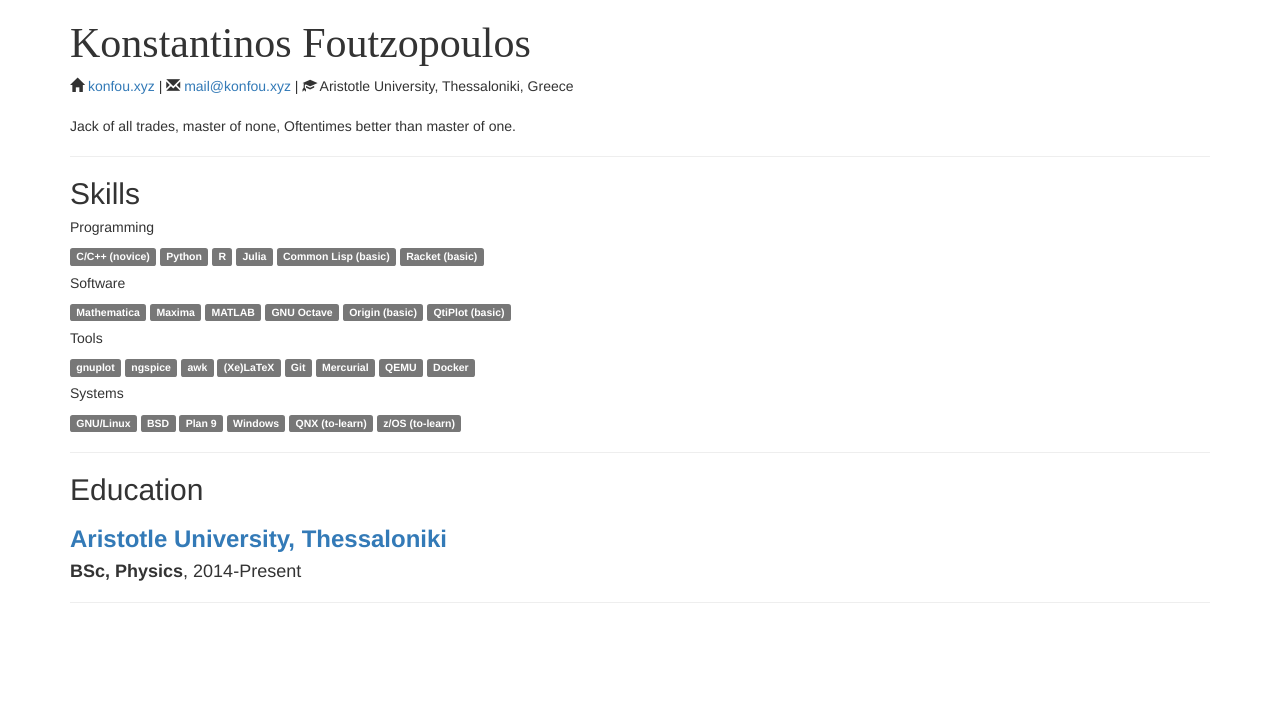
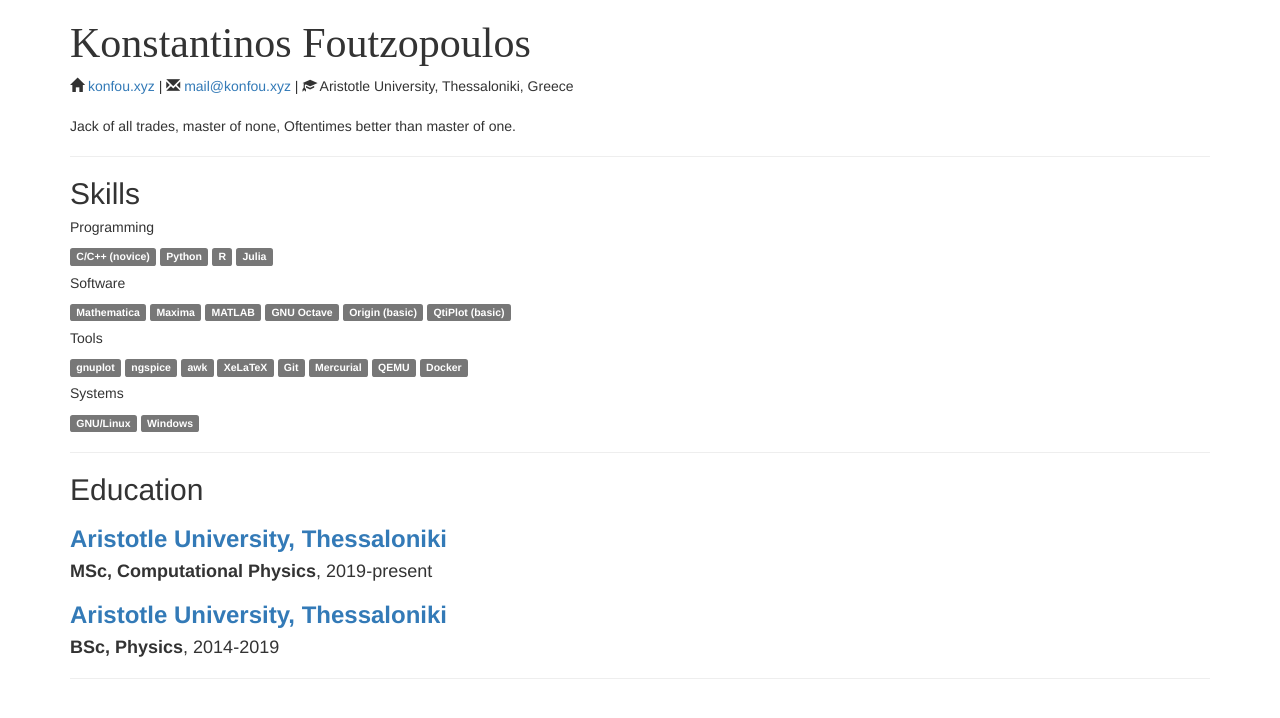
Before and after one commit to konfou/konfou.github.io, a Jekyll site: the page built from _pages/cv.html, in a window 1280 px wide. Shown: the top 718 px of the page. Built offline with Jekyll 4.4.1, drawn with Linux system fonts in a browser that asks for light colours; nearby versions of some CDN libraries.

Commit message:
cv update

```diff
--- a/_config.yml
+++ b/_config.yml
@@ -11,6 +11,11 @@ email: mail@konfou.xyz
 # build config
 include: ["_pages"]
 markdown: kramdown
+kramdown:
+ input: GFM
+ auto_ids: true
+ hard_wrap: false
+ syntax_highlighter: rouge
 sass:
     style: compressed
     sass_dir: _sass
--- a/_data/cv.yml
+++ b/_data/cv.yml
@@ -14,8 +14,6 @@ skills:
     - name: Python
     - name: R
     - name: Julia
-    - name: Common Lisp (basic)
-    - name: Racket (basic)
  - name: Software
    items:
     - name: Mathematica
@@ -29,7 +27,7 @@ skills:
     - name: gnuplot
     - name: ngspice
     - name: awk
-    - name: (Xe)LaTeX
+    - name: XeLaTeX
     - name: Git
     - name: Mercurial
     - name: QEMU
@@ -37,17 +35,19 @@ skills:
  - name: Systems
    items:
     - name: GNU/Linux
-    - name: BSD
-    - name: Plan 9
     - name: Windows
-    - name: QNX (to-learn)
-    - name: z/OS (to-learn)
 
 education:
  colleges:
   - name: Aristotle University
     city: Thessaloniki
     url: users.auth.gr/kfoutzop
+    start: 2019
+    end: present
+    degree: MSc, Computational Physics
+  - name: Aristotle University
+    city: Thessaloniki
+    url: users.auth.gr/kfoutzop
     start: 2014
-    end: Present
+    end: 2019
     degree: BSc, Physics
```
Also changed, not shown: _posts/2016-04-19-hello-world.md (deleted, +0 -15 lines), _posts/2016-04-20-hello-world.md (added, +23 -0 lines).
